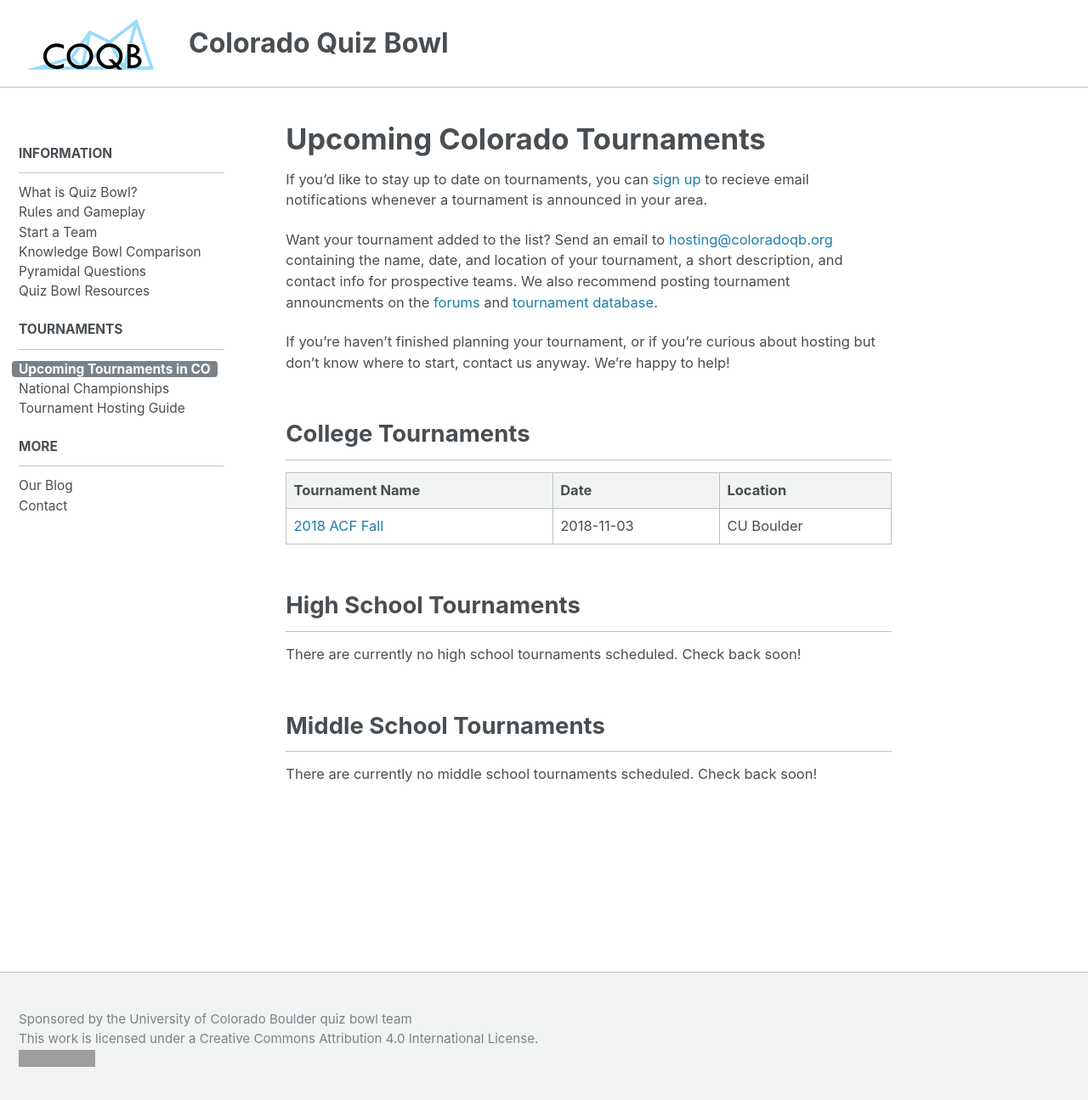
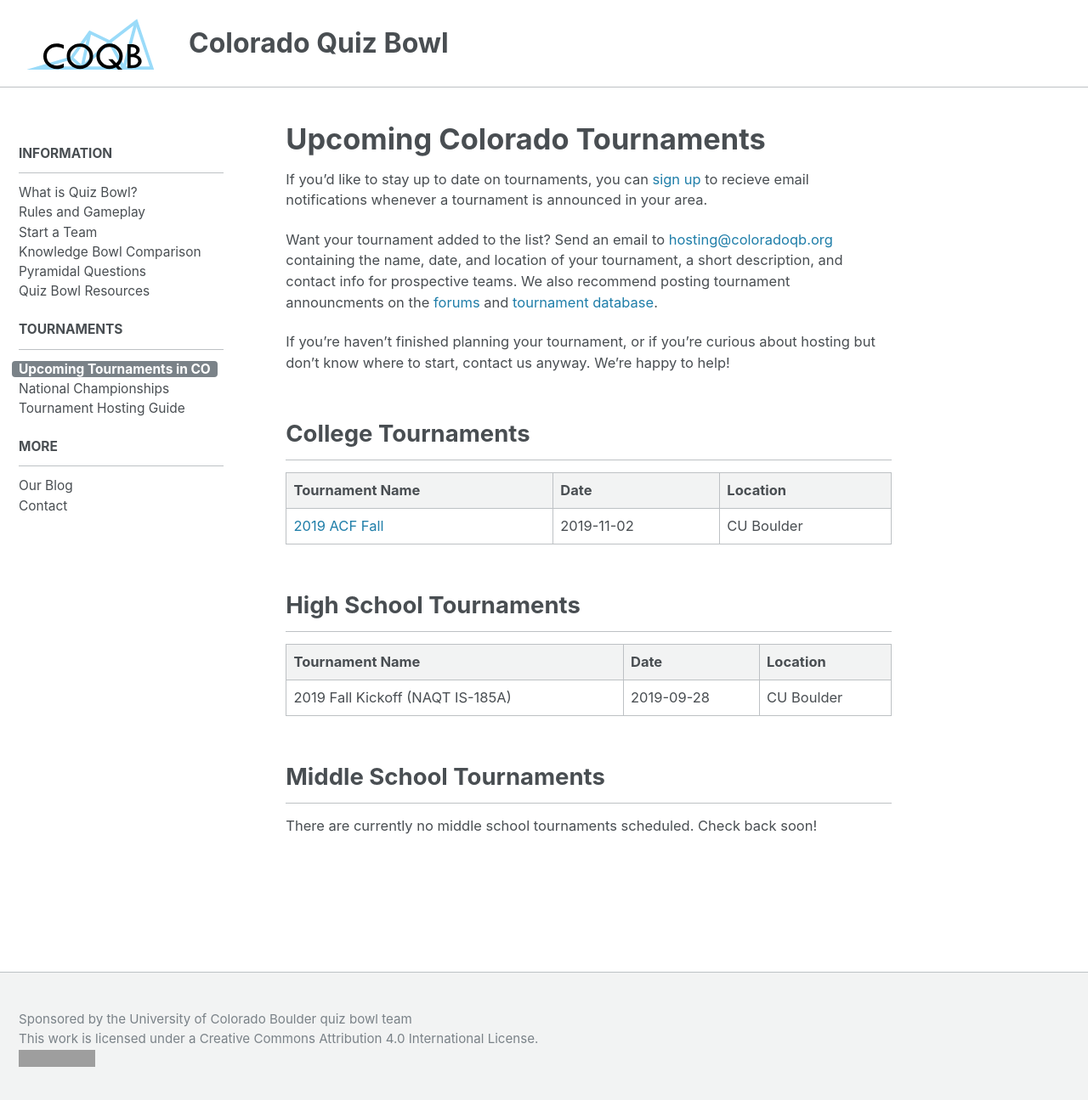
Before and after one commit to matt2718/colorado-qb, a Jekyll site: the page built from _pages/tournaments/upcoming.md, in a window 1280 px wide and 1301 px high. Shown: the top 1295 px of the window at 85% size. Built offline with Jekyll 4.4.1, drawn with Linux system fonts in a browser that asks for light colours; grey boxes are pictures that could not be loaded.

Commit message:
Revised upcoming tournament list

```diff
--- a/_pages/tournaments/upcoming.md
+++ b/_pages/tournaments/upcoming.md
@@ -25,17 +25,18 @@ There are currently no college tournaments scheduled. Check back soon!
 
 | Tournament Name   | Date       | Location         |
 | ----------------- | ---------- | ---------------- |
-| [2018 ACF Fall](http://www.hsquizbowl.org/forums/viewtopic.php?f=8&t=21664) | 2018-11-03 | CU Boulder |
+| [2019 ACF Fall](http://www.hsquizbowl.org/forums/viewtopic.php?f=8&t=23119) | 2019-11-02 | CU Boulder |
 
 ## High School Tournaments
 
+{% comment %}
 There are currently no high school tournaments scheduled. Check back soon!
+{% endcomment %}
 
-{% comment %}
 | Tournament Name   | Date       | Location         |
 | ----------------- | ---------- | ---------------- |
-| [2018 State Championship](http://www.hsquizbowl.org/forums/viewtopic.php?f=1&t=20924) | 2018-03-03 | CU Boulder |
-{% endcomment %}
+| 2019 Fall Kickoff (NAQT IS-185A) | 2019-09-28 | CU Boulder |
+
 
 ## Middle School Tournaments
 
```
